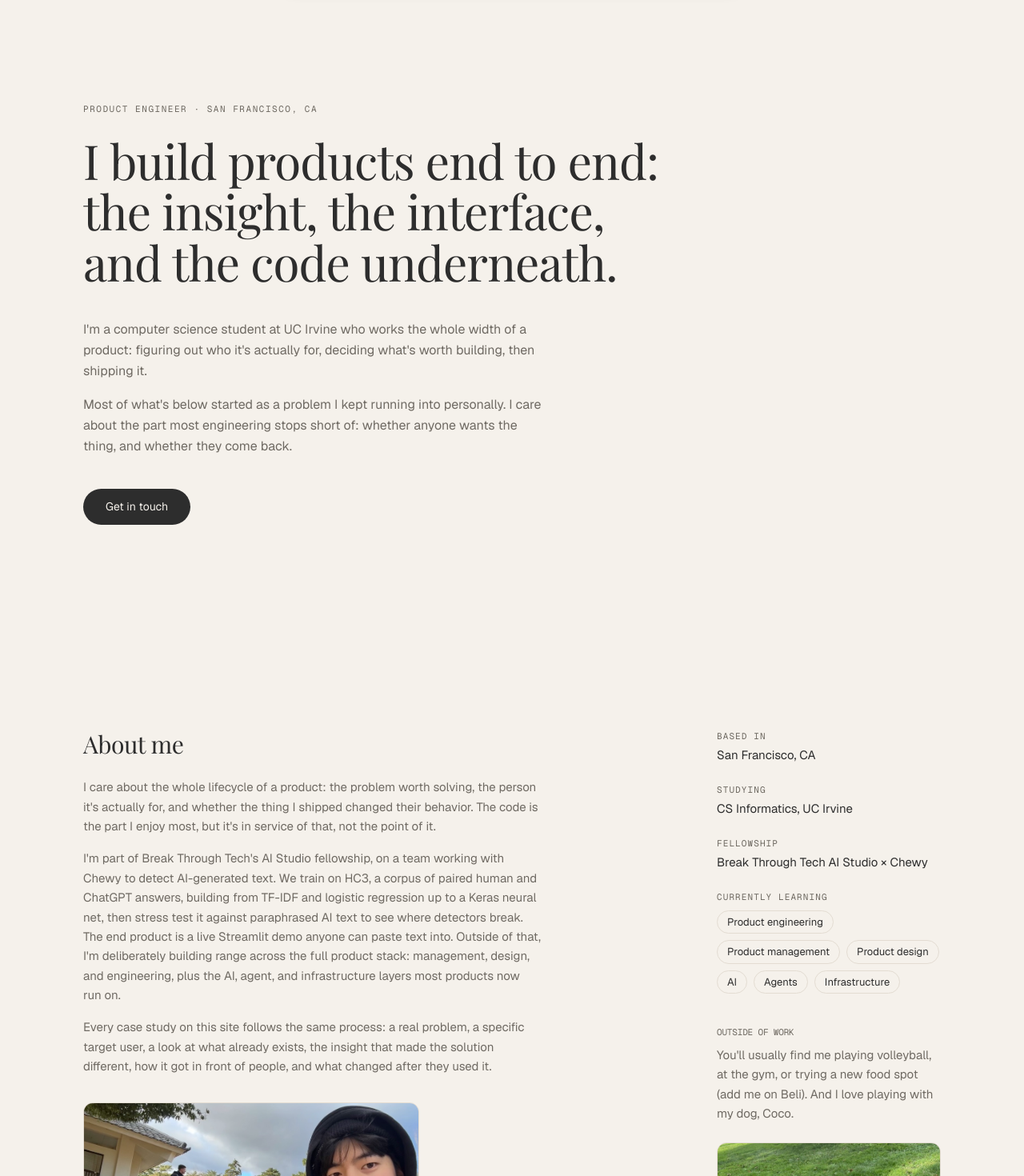
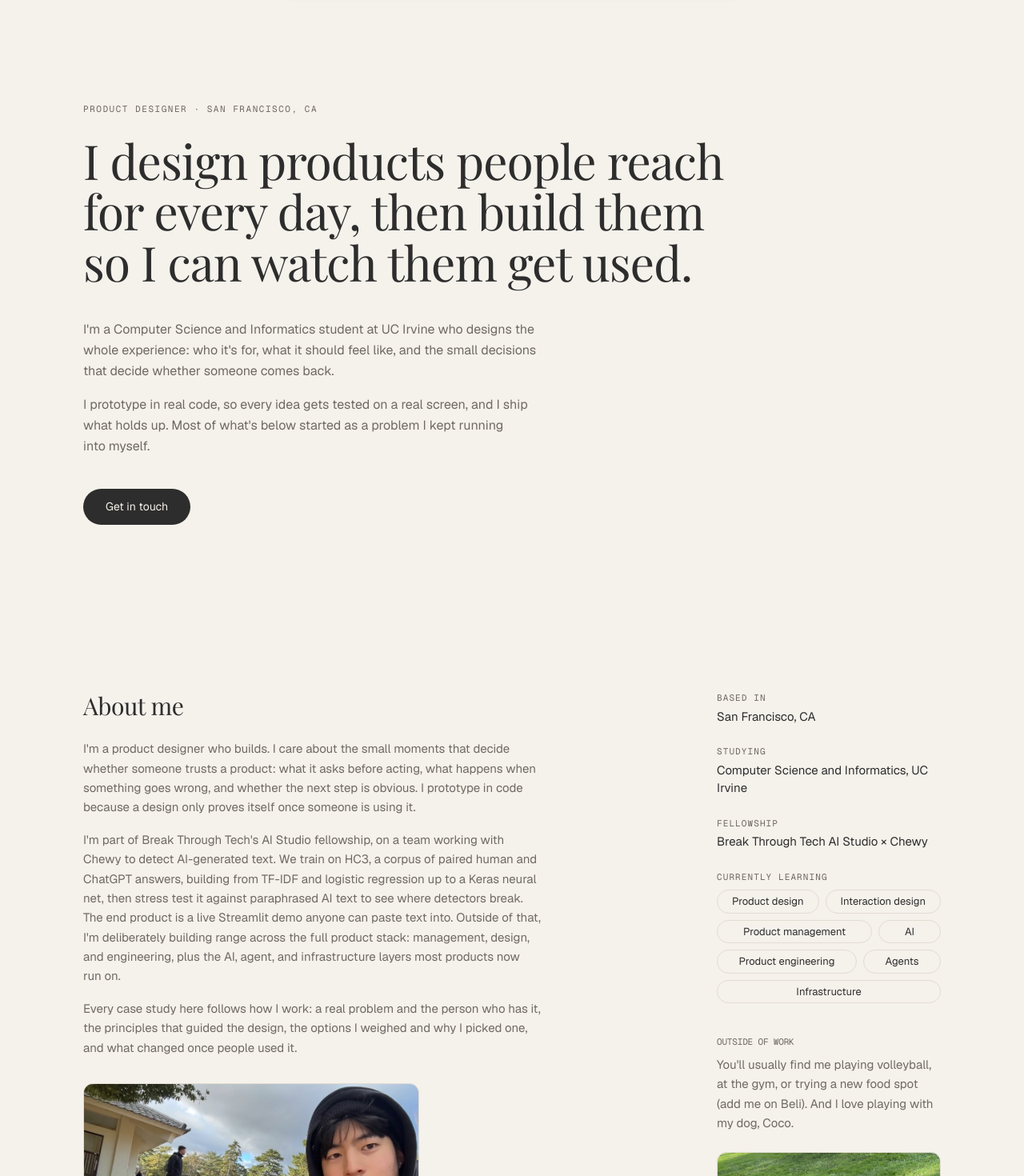
Before and after one commit to ronaldw07/portfolio, a Next.js app: page / in a window 1280 px wide. Shown: the part 800-2270 px from the top of the page at 80% size. Built offline with nearby package versions, Linux system fonts and the light colour scheme; a web font is replaced by a local one.

Commit message:
feat: position as a product designer
Rewrite the headline, intro and About around design, name the major as
Computer Science and Informatics, and make the learning pills fill
their rows evenly.

```diff
--- a/app/components/About.tsx
+++ b/app/components/About.tsx
@@ -12,15 +12,16 @@ const DOG_NAME = "Coco";
 
 const facts = [
   { label: "Based in", value: "San Francisco, CA" },
-  { label: "Studying", value: "CS Informatics, UC Irvine" },
+  { label: "Studying", value: "Computer Science and Informatics, UC Irvine" },
   { label: "Fellowship", value: "Break Through Tech AI Studio × Chewy" },
 ];
 
 const currentlyLearning = [
+  "Product design",
+  "Interaction design",
+  "Product management",
+  "AI",
   "Product engineering",
-  "Product management",
-  "Product design",
-  "AI",
   "Agents",
   "Infrastructure",
 ];
@@ -29,16 +30,17 @@ export function About() {
   // Checked on each render, so adding the photo needs no restart.
   const hasDogPhoto = fs.existsSync(path.join(process.cwd(), "public", DOG_PHOTO));
   return (
-    <section id="about" className="mx-auto max-w-6xl px-6 py-24 sm:px-10 sm:py-32">
+    <section id="about" className="mx-auto max-w-6xl px-6 py-16 sm:px-10 sm:py-20">
       <div className="grid gap-12 sm:grid-cols-[1fr_280px] sm:gap-20">
         <Reveal>
           <h2 className="font-serif text-2xl sm:text-3xl">About me</h2>
           <div className="mt-6 max-w-xl space-y-4 text-[15px] leading-relaxed text-muted">
             <p>
-              I care about the whole lifecycle of a product: the problem worth
-              solving, the person it&apos;s actually for, and whether the thing
-              I shipped changed their behavior. The code is the part I enjoy
-              most, but it&apos;s in service of that, not the point of it.
+              I&apos;m a product designer who builds. I care about the small
+              moments that decide whether someone trusts a product: what it
+              asks before acting, what happens when something goes wrong, and
+              whether the next step is obvious. I prototype in code because a
+              design only proves itself once someone is using it.
             </p>
             <p>
               I&apos;m part of Break Through Tech&apos;s AI Studio fellowship,
@@ -53,10 +55,10 @@ export function About() {
               infrastructure layers most products now run on.
             </p>
             <p>
-              Every case study on this site follows the same process: a real
-              problem, a specific target user, a look at what already exists,
-              the insight that made the solution different, how it got in
-              front of people, and what changed after they used it.
+              Every case study here follows how I work: a real problem and the
+              person who has it, the principles that guided the design, the
+              options I weighed and why I picked one, and what changed once
+              people used it.
             </p>
           </div>
 
@@ -90,7 +92,7 @@ export function About() {
                 {currentlyLearning.map((topic) => (
                   <span
                     key={topic}
-                    className="rounded-full border border-line px-3 py-1 text-[13px] text-foreground"
+                    className="grow rounded-full border border-line px-3 py-1 text-center text-[13px] text-foreground"
                   >
                     {topic}
                   </span>
--- a/lib/site.ts
+++ b/lib/site.ts
@@ -1,16 +1,16 @@
 export const site = {
   name: "Ronald Wen",
-  role: "Product engineer",
+  role: "Product designer",
   location: "San Francisco, CA",
   url: "https://ronaldwen.vercel.app",
 
   /** The one line someone remembers after they close the tab. */
   positioning:
-    "I build products end to end: the insight, the interface, and the code underneath.",
+    "I design products people reach for every day, then build them so I can watch them get used.",
 
   intro: [
-    "I'm a computer science student at UC Irvine who works the whole width of a product: figuring out who it's actually for, deciding what's worth building, then shipping it.",
-    "Most of what's below started as a problem I kept running into personally. I care about the part most engineering stops short of: whether anyone wants the thing, and whether they come back.",
+    "I'm a Computer Science and Informatics student at UC Irvine who designs the whole experience: who it's for, what it should feel like, and the small decisions that decide whether someone comes back.",
+    "I prototype in real code, so every idea gets tested on a real screen, and I ship what holds up. Most of what's below started as a problem I kept running into myself.",
   ],
 
   links: {
```
